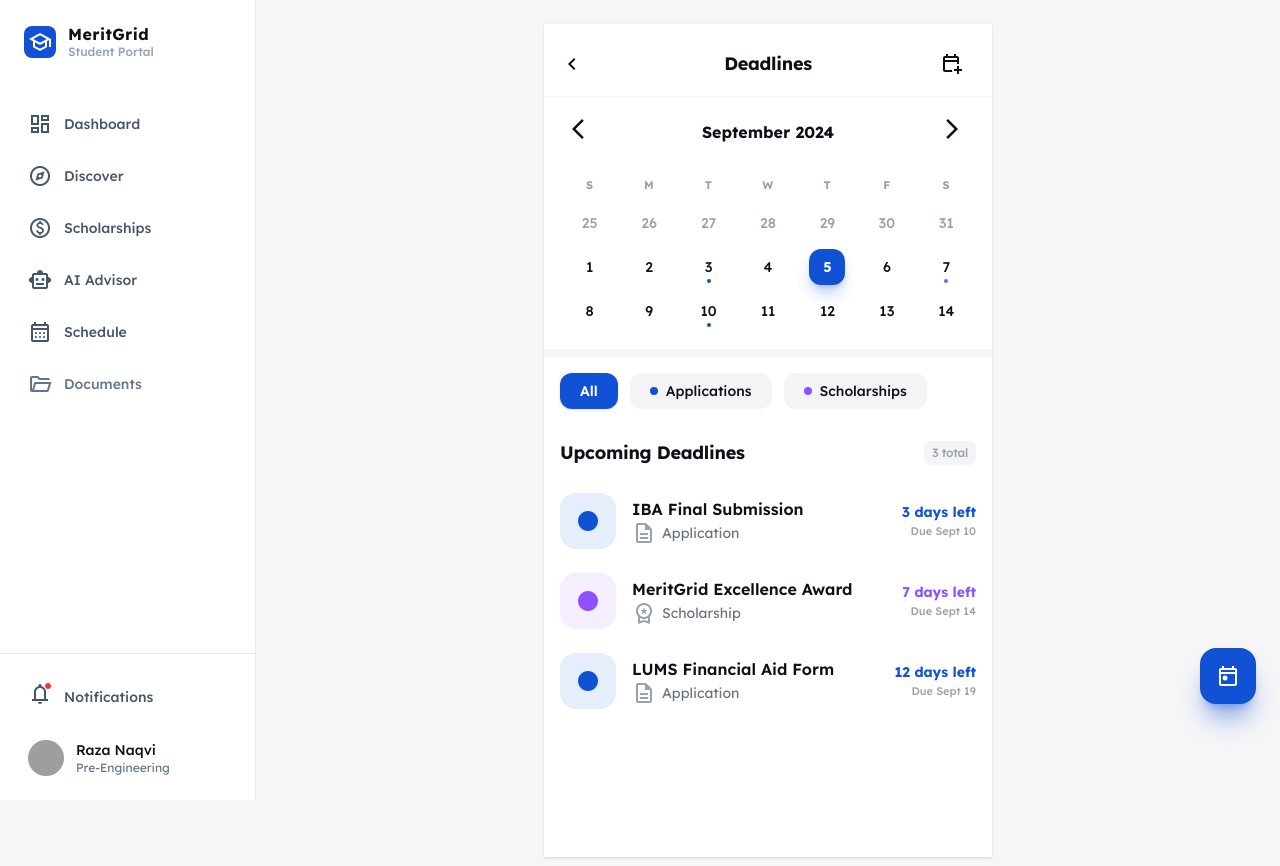
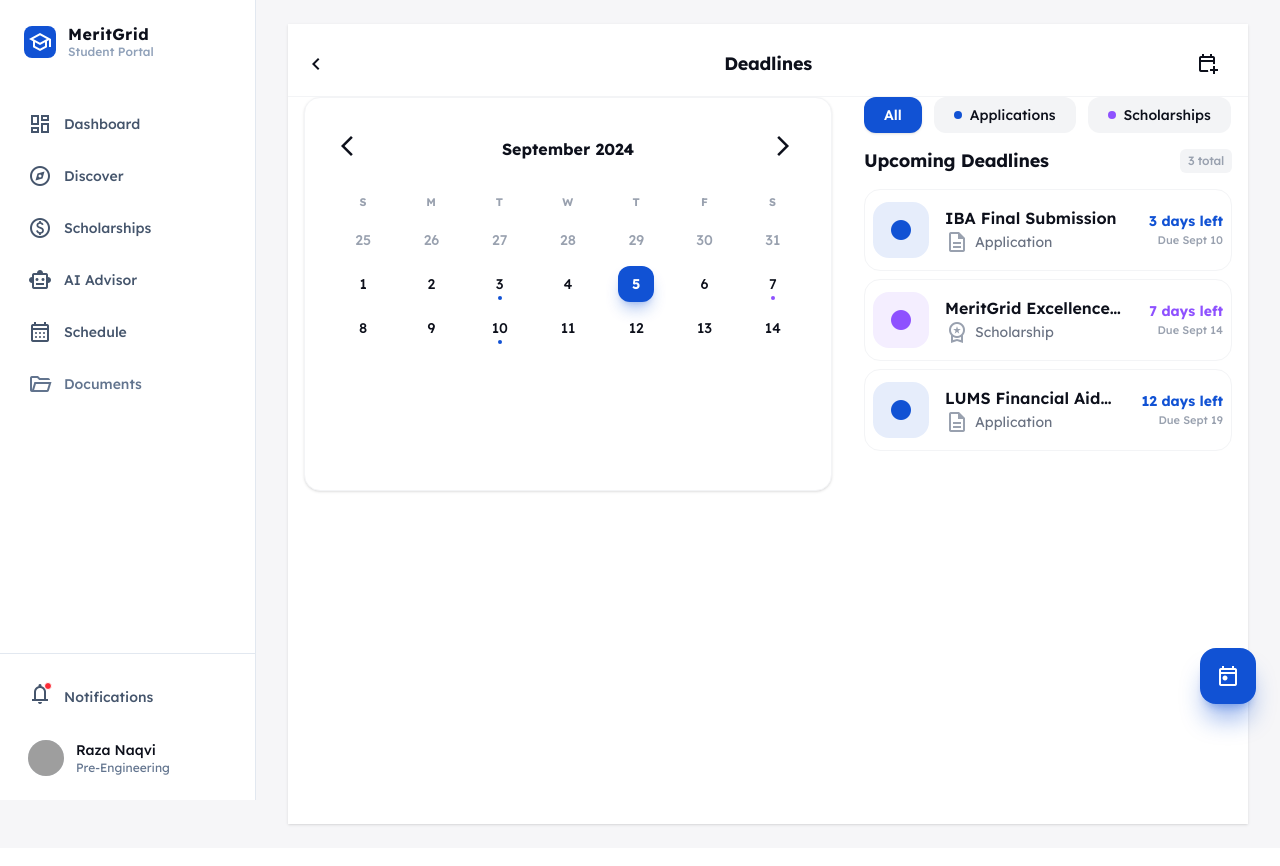
Before and after one commit to muneeb2004/MeritGrid, a Next.js app in the folder web-dashboard/: page /student/calendar in a window 1280 px wide. Shown: the top 866 px of the page. Built offline with nearby package versions, Linux system fonts and the light colour scheme; grey boxes are pictures that could not be loaded.

Commit message:
refactor: Optimize Calendar and Application pages for Desktop View

```diff
--- a/web-dashboard/app/student/calendar/page.tsx
+++ b/web-dashboard/app/student/calendar/page.tsx
@@ -3,7 +3,7 @@ import React from "react";
 export default function CalendarPage() {
   return (
     <div className="bg-background-light dark:bg-background-dark font-display text-[#0d101b] dark:text-white min-h-screen">
-      <div className="relative flex min-h-screen w-full flex-col max-w-md mx-auto bg-white dark:bg-background-dark shadow-sm overflow-x-hidden pb-24">
+      <div className="relative flex min-h-screen w-full flex-col max-w-md md:max-w-5xl mx-auto bg-white dark:bg-background-dark shadow-sm overflow-x-hidden pb-24 md:pb-8">
         {/* TopAppBar */}
         <header className="sticky top-0 z-20 flex items-center bg-white/80 dark:bg-background-dark/80 backdrop-blur-md p-4 pb-2 justify-between border-b border-gray-100 dark:border-gray-800">
           <div className="text-[#0d101b] dark:text-white flex size-12 shrink-0 items-center justify-start cursor-pointer">
@@ -19,8 +19,9 @@ export default function CalendarPage() {
           </div>
         </header>
 
+        <div className="flex flex-col md:grid md:grid-cols-12 md:gap-8 md:px-4">
           {/* Calendar Section */}
-        <section className="bg-white dark:bg-background-dark px-4 py-2">
+          <section className="bg-white dark:bg-background-dark px-4 py-2 md:col-span-7 md:rounded-2xl md:border md:border-gray-100 md:dark:border-gray-800 md:p-6 md:shadow-sm">
             <div className="flex flex-col gap-0.5">
               <div className="flex items-center p-1 justify-between mb-2">
                 <button className="hover:bg-gray-100 dark:hover:bg-gray-800 rounded-full p-2 transition-colors cursor-pointer">
@@ -139,11 +140,13 @@ export default function CalendarPage() {
             </div>
           </section>
 
-        {/* Divider */}
-        <div className="h-2 bg-background-light dark:bg-background-dark/50"></div>
+          {/* Right Column: Filters & List */}
+          <div className="md:col-span-5 flex flex-col h-full">
+            {/* Divider (Mobile Only) */}
+            <div className="h-2 bg-background-light dark:bg-background-dark/50 md:hidden"></div>
 
             {/* Filter Chips */}
-        <div className="flex gap-3 p-4 overflow-x-auto no-scrollbar bg-white dark:bg-background-dark">
+            <div className="flex gap-3 p-4 overflow-x-auto no-scrollbar bg-white dark:bg-background-dark md:px-0 md:pt-0">
               <div className="flex h-9 shrink-0 items-center justify-center gap-x-2 rounded-xl bg-primary px-5 shadow-sm cursor-pointer">
                 <p className="text-white text-sm font-semibold leading-normal">
                   All
@@ -164,17 +167,17 @@ export default function CalendarPage() {
             </div>
 
             {/* Upcoming Deadlines Section */}
-        <div className="bg-white dark:bg-background-dark flex-1 pb-10">
-          <h3 className="text-[#0d101b] dark:text-white text-lg font-bold leading-tight tracking-[-0.015em] px-4 py-4 flex items-center justify-between">
+            <div className="bg-white dark:bg-background-dark flex-1 pb-10 md:bg-transparent">
+              <h3 className="text-[#0d101b] dark:text-white text-lg font-bold leading-tight tracking-[-0.015em] px-4 py-4 flex items-center justify-between md:px-0 md:pt-0">
                 Upcoming Deadlines
                 <span className="text-xs font-medium text-gray-400 bg-gray-100 dark:bg-gray-800 px-2 py-1 rounded-md">
                   3 total
                 </span>
               </h3>
               {/* Deadline List Items */}
-          <div className="flex flex-col px-2">
+              <div className="flex flex-col px-2 md:px-0 gap-2">
                 {/* Item 1: Application */}
-            <div className="flex items-center gap-4 px-2 min-h-[80px] py-3 justify-between hover:bg-gray-50 dark:hover:bg-gray-800/50 rounded-2xl transition-all cursor-pointer group">
+                <div className="flex items-center gap-4 px-2 min-h-[80px] py-3 justify-between hover:bg-gray-50 dark:hover:bg-gray-800/50 rounded-2xl transition-all cursor-pointer group bg-white dark:bg-slate-900 border border-transparent hover:border-gray-100 dark:hover:border-gray-800 shadow-sm md:shadow-none md:border-gray-100 md:dark:border-gray-800">
                   <div className="flex items-center gap-4">
                     <div className="flex items-center justify-center rounded-2xl bg-primary/10 dark:bg-primary/20 shrink-0 size-14 transition-transform group-hover:scale-105">
                       <span
@@ -209,7 +212,7 @@ export default function CalendarPage() {
                 </div>
 
                 {/* Item 2: Scholarship */}
-            <div className="flex items-center gap-4 px-2 min-h-[80px] py-3 justify-between hover:bg-gray-50 dark:hover:bg-gray-800/50 rounded-2xl transition-all cursor-pointer group">
+                <div className="flex items-center gap-4 px-2 min-h-[80px] py-3 justify-between hover:bg-gray-50 dark:hover:bg-gray-800/50 rounded-2xl transition-all cursor-pointer group bg-white dark:bg-slate-900 border border-transparent hover:border-gray-100 dark:hover:border-gray-800 shadow-sm md:shadow-none md:border-gray-100 md:dark:border-gray-800">
                   <div className="flex items-center gap-4">
                     <div className="flex items-center justify-center rounded-2xl bg-violet-500/10 dark:bg-violet-500/20 shrink-0 size-14 transition-transform group-hover:scale-105">
                       <span
@@ -244,7 +247,7 @@ export default function CalendarPage() {
                 </div>
 
                 {/* Item 3: Application */}
-            <div className="flex items-center gap-4 px-2 min-h-[80px] py-3 justify-between hover:bg-gray-50 dark:hover:bg-gray-800/50 rounded-2xl transition-all cursor-pointer group">
+                <div className="flex items-center gap-4 px-2 min-h-[80px] py-3 justify-between hover:bg-gray-50 dark:hover:bg-gray-800/50 rounded-2xl transition-all cursor-pointer group bg-white dark:bg-slate-900 border border-transparent hover:border-gray-100 dark:hover:border-gray-800 shadow-sm md:shadow-none md:border-gray-100 md:dark:border-gray-800">
                   <div className="flex items-center gap-4">
                     <div className="flex items-center justify-center rounded-2xl bg-primary/10 dark:bg-primary/20 shrink-0 size-14 transition-transform group-hover:scale-105">
                       <span
@@ -279,6 +282,8 @@ export default function CalendarPage() {
                 </div>
               </div>
             </div>
+          </div>
+        </div>
 
         {/* Sticky Today FAB */}
         <button className="fixed bottom-24 right-6 z-30 size-14 rounded-2xl bg-primary text-white shadow-xl shadow-primary/40 flex items-center justify-center active:scale-95 transition-transform cursor-pointer hover:bg-primary/90">
--- a/web-dashboard/app/student/scholarships/application/page.tsx
+++ b/web-dashboard/app/student/scholarships/application/page.tsx
@@ -21,7 +21,7 @@ export default function ScholarshipApplicationPage() {
         </div>
       </header>
 
-      <main className="flex-1 flex flex-col max-w-md mx-auto w-full">
+      <main className="flex-1 flex flex-col max-w-md md:max-w-3xl mx-auto w-full">
         {/* Header Info */}
         <div className="px-4 pt-6">
           <h1 className="text-[#0d101b] dark:text-white text-2xl font-bold tracking-tight">
@@ -133,7 +133,7 @@ export default function ScholarshipApplicationPage() {
              Since max-w-md mx-auto is used for main content, the footer should probably match or be screen width.
              If StudentLayout wraps this, the footer might be obscured by or obscure the BottomNav.
              We'll keep it fixed bottom. */}
-          <div className="max-w-md mx-auto">
+          <div className="max-w-md md:max-w-3xl mx-auto">
             <button className="w-full bg-primary text-white py-4 rounded-xl font-bold text-lg shadow-lg shadow-primary/20 active:scale-[0.98] transition-transform cursor-pointer hover:bg-primary/90">
               Next Step
             </button>
```
Lines whose indentation alone changed are shown as unchanged.
